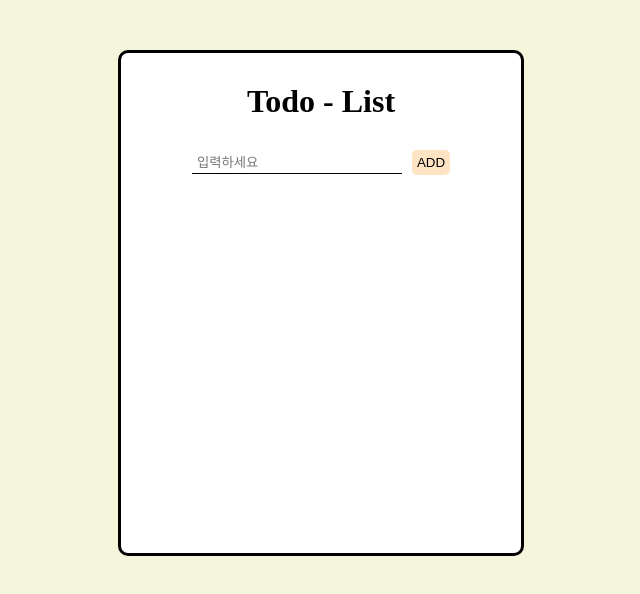
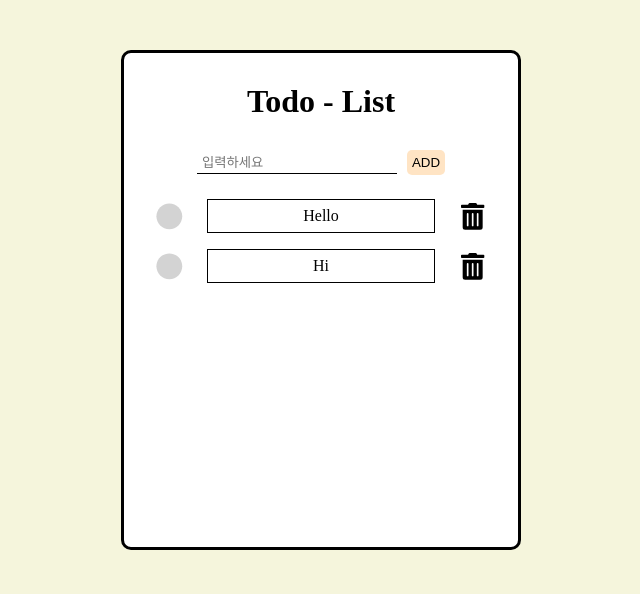
Before and after one commit to sangminlee98/Todo-list, a React (Create React App) app: page / in a window 1280 px wide. Shown: the top 594 px of the page, without its empty margins (319-959 px from the left). Built offline with nearby package versions, Linux system fonts and the light colour scheme.

Commit message:
추가 및 체크기능

```diff
--- a/package.json
+++ b/package.json
@@ -3,6 +3,10 @@
   "version": "0.1.0",
   "private": true,
   "dependencies": {
+    "@fortawesome/fontawesome-free": "^5.15.4",
+    "@fortawesome/fontawesome-svg-core": "^1.2.36",
+    "@fortawesome/free-solid-svg-icons": "^5.15.4",
+    "@fortawesome/react-fontawesome": "^0.1.16",
     "@testing-library/jest-dom": "^5.14.1",
     "@testing-library/react": "^12.0.0",
     "@testing-library/user-event": "^13.2.1",
--- a/src/App.jsx
+++ b/src/App.jsx
@@ -1,20 +1,41 @@
 import { useState } from 'react';
 import styles from './App.module.css';
 import Insert from './components/insert/insert';
+import List from './components/item-list/list';
 import Title from './components/title/title';
 
 function App() {
   const [item, setItem] = useState([
     {
       id: 1,
-      title: 'Title',
-      content: 'Hello'
-    }
+      content: 'Hello',
+      status: false,
+    },
+    {
+      id: 2,
+      content: 'Hi',
+      status: false,
+    },
   ]);
+  const onAdd = (value) => {
+    const newItem = [...item,{id: Date.now(), content: value}];
+    setItem(newItem);
+  }
+
+  const checked = (id) => {
+    const index = item.findIndex((item) => {
+      return item.id === id;
+    })
+    const newItem = [...item];
+    newItem[index].status = !newItem[index].status;
+    setItem(newItem);
+  }
+
   return (
     <div className={styles.container}>
       <Title />
-      <Insert />
+      <Insert onAdd={onAdd}/>
+      <List item={item} checked={checked}/>
     </div>
   );
 }
--- a/src/components/insert/insert.jsx
+++ b/src/components/insert/insert.jsx
@@ -1,16 +1,32 @@
-import React from 'react';
+import React, { useRef } from 'react';
 import styles from './insert.module.css';
 
 const Insert = (props) => {
+    const inputRef = useRef();
+
+    const onEnter = (e) => {
+        if(e.key === 'Enter') {
+            onSubmit();
+        }
+    }
+    const onSubmit = (e) => {
+        e.preventDefault();
+        const value = inputRef.current.value;
+        props.onAdd(value);
+        inputRef.current.value = '';
+        inputRef.focus();
+    }
     return(
         <form className={styles.form}>
             <input
-             className={styles.insert}
-             type="text"
-             name='text'
-             placeholder='입력하세요'
+                className={styles.insert}
+                type="text"
+                name='text'
+                placeholder='입력하세요'
+                ref={inputRef}
+                onKeyPress={onEnter}
             />
-            <button className={styles.submit}>
+            <button className={styles.submit} onClick={onSubmit}>
                 ADD
             </button>
         </form>
--- a/src/components/item-list/list.jsx
+++ b/src/components/item-list/list.jsx
@@ -0,0 +1,20 @@
+import React from 'react';
+import Item from '../item/item';
+import styles from './list.module.css';
+
+const List = (props) => {
+
+    return(
+        <ul className={styles.container}>
+            <li>
+                {
+                    props.item.map((item,key) => {
+                        return <Item item={item} key={key} checked={props.checked}/>
+                    })
+                }
+            </li>
+        </ul>
+    )
+}
+
+export default List;
--- a/src/components/item-list/list.module.css
+++ b/src/components/item-list/list.module.css
@@ -0,0 +1,9 @@
+.container {
+  margin-top: 1em;
+  list-style-type: none;
+}
+
+li {
+  display: flex;
+  flex-direction: column;
+}
--- a/src/components/item/item.jsx
+++ b/src/components/item/item.jsx
@@ -0,0 +1,30 @@
+import { FontAwesomeIcon } from '@fortawesome/react-fontawesome';
+import { faCheckCircle } from '@fortawesome/free-solid-svg-icons';
+import { faCircle } from '@fortawesome/free-solid-svg-icons';
+import { faTrashAlt } from '@fortawesome/free-solid-svg-icons';
+import React from 'react';
+import styles from './item.module.css';
+
+const Item = (props) => {
+    const clicked = () => {
+        props.checked(props.item.id);
+    }
+    return (
+        <div className={styles.container}>
+            <button className={styles.checkBtn} onClick={clicked}>
+                {
+                    props.item.status===true ?
+                    <FontAwesomeIcon icon={faCheckCircle} size='2x' color='lightgreen'></FontAwesomeIcon> :
+                    <FontAwesomeIcon icon={faCircle} size='2x' color='lightgray'></FontAwesomeIcon>
+                }
+
+            </button>
+            <span className={props.item.status ? styles.contentT : styles.contentF}>{props.item.content}</span>
+            <button className={styles.deleteBtn}>
+                <FontAwesomeIcon icon={faTrashAlt} size='2x'></FontAwesomeIcon>
+            </button>
+        </div>
+    );
+}
+
+export default Item;
--- a/src/components/item/item.module.css
+++ b/src/components/item/item.module.css
@@ -0,0 +1,32 @@
+.container {
+  display: flex;
+  padding: 0.5em;
+  justify-content: center;
+}
+.checkBtn {
+  flex: 0.2;
+  background: transparent;
+  border: none;
+  outline: none;
+  cursor: pointer;
+}
+.contentF {
+  flex: 0.6;
+  border: 1px solid black;
+  line-height: 2em;
+}
+
+.contentT {
+  flex: 0.6;
+  border: 1px solid black;
+  line-height: 2em;
+  background-color: lightgreen;
+}
+
+.deleteBtn {
+  flex: 0.2;
+  background: transparent;
+  border: none;
+  outline: none;
+  cursor: pointer;
+}
--- a/src/index.css
+++ b/src/index.css
@@ -1,6 +1,7 @@
 * {
   margin: 0;
   padding: 0;
+  box-sizing: border-box;
 }
 
 body {
--- a/src/index.js
+++ b/src/index.js
@@ -3,6 +3,7 @@ import ReactDOM from 'react-dom';
 import './index.css';
 import App from './App';
 import reportWebVitals from './reportWebVitals';
+import '@fortawesome/fontawesome-free/js/all.js';
 
 ReactDOM.render(
   <React.StrictMode>
```
Also changed, not shown: 1 other file (tests, documents, lock files or other folders).
